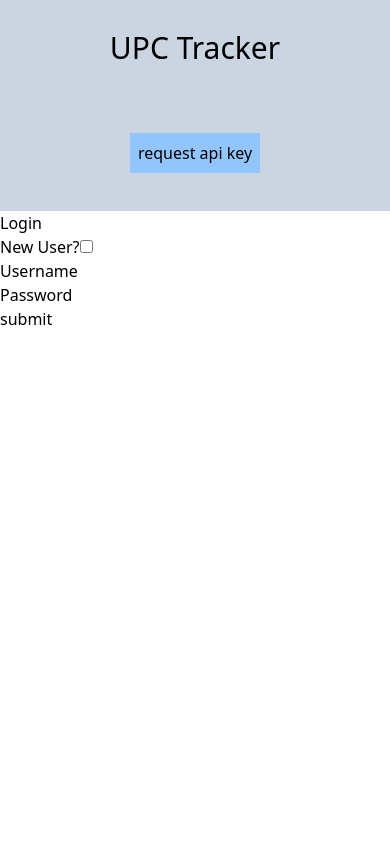
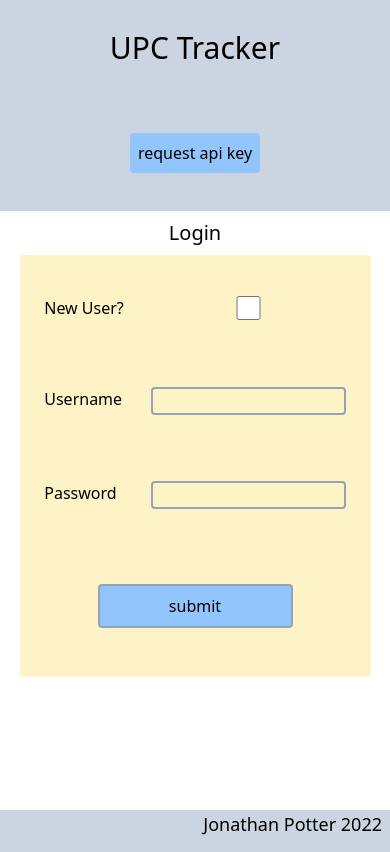
Before and after one commit to JonathanDPotter/upc-tracker-front, a React (Create React App) app: page / in a window 390 px wide. Built offline with nearby package versions, Linux system fonts and the light colour scheme; no server answers.

Commit message:
styled for mobile

```diff
--- a/src/App.tsx
+++ b/src/App.tsx
@@ -9,6 +9,7 @@ import { setToken, setUser } from "./store/slices/authSlice";
 import api from "./api";
 // styles
 import "./index.css";
+import Footer from "./components/Footer/Footer";
 
 
 const App = () => {
@@ -35,6 +36,7 @@ const App = () => {
     <div className="app">
       <Header logOut={logOut} />
       <div className="main">{user ? <Home /> : <Login />}</div>
+      <Footer />
     </div>
   );
 };
--- a/src/components/CreateGroup/CreateGroup.tsx
+++ b/src/components/CreateGroup/CreateGroup.tsx
@@ -73,8 +73,8 @@ const CreateGroup: FC<Iprops> = ({ close }) => {
   if (portal) {
     return createPortal(
       <div className="modal">
-        <div className="create card">
-          <h2>Create Group</h2>
+        <div className="card flex flex-col items-center">
+          <h2 className="card-title">Create Group</h2>
           <form action="submit" onSubmit={handleSubmit}>
             <div className="label-input">
               <label htmlFor="title">Title</label>
@@ -98,7 +98,7 @@ const CreateGroup: FC<Iprops> = ({ close }) => {
             </div>
             <input type="submit" value="save" className="btn" />
           </form>
-          <button onClick={close}>cancel</button>
+          <button className="w-[30vw]" onClick={close}>cancel</button>
         </div>
       </div>,
       portal
--- /dev/null
+++ b/src/components/Footer/Footer.tsx
@@ -0,0 +1,11 @@
+import React from "react";
+
+const Footer = () => {
+  return (
+    <footer className="h-[5vh] bg-slate-300 px-2 relative bottom-0">
+      <p className="text-lg w-fit ml-auto ">Jonathan Potter 2022</p>
+    </footer>
+  );
+};
+
+export default Footer;
--- a/src/components/Group/Group.tsx
+++ b/src/components/Group/Group.tsx
@@ -105,18 +105,22 @@ const Group: FC<Iprops> = ({ id, savedTitle, savedUpcs, close }) => {
   if (portal) {
     return createPortal(
       <div className="modal">
-        <div className="edit card">
-          <p className="group-title">{title}</p>
-          <div className="side-by-side">
-            <div className="saved">
-              <p className="saved-label">Saved UPCs</p>
+        <div className="card">
+          <p className="card-title">{title}</p>
+          <div className="flex flex-row">
+            <div className="h-full w-1/3 text-center">
+              <p className="text-lg">Saved UPCs</p>
               <div className="upcs">
                 {savedUpcs.map((upc, i) => {
                   return <p key={`title${i}`}>{upc}</p>;
                 })}
               </div>
             </div>
-            <form className="edit-form" action="submit" onSubmit={handleSubmit}>
+            <form
+              className="h-full w-2/3"
+              action="submit"
+              onSubmit={handleSubmit}
+            >
               <div className="label-input">
                 <label htmlFor="title">Title</label>
                 <input
@@ -152,10 +156,14 @@ const Group: FC<Iprops> = ({ id, savedTitle, savedUpcs, close }) => {
               />
             </form>
           </div>
-          <div className="buttons">
-            <button onClick={copyToClipboard}>Copy Saved</button>
-            <button onClick={close}>cancel</button>
-            <button className="delete" onClick={deleteGroup}>
+          <div className="flex justify-around w-full">
+            <button className="w-[30vw]" onClick={copyToClipboard}>
+              Copy Saved
+            </button>
+            <button className="w-[30vw]" onClick={close}>
+              Cancel
+            </button>
+            <button className="w-[30vw]" onClick={deleteGroup}>
               Delete
             </button>
           </div>
--- a/src/components/Header/Header.tsx
+++ b/src/components/Header/Header.tsx
@@ -25,10 +25,7 @@ const Header: FC<Iprops> = ({ logOut }) => {
         {user ? (
           <button onClick={logOut}>Log Out</button>
         ) : (
-          <a
-            href="mailto: jonathan.d.potter@outlook.com?
-          subject=UPC TRACKER API KEY REQUEST"
-          >
+          <a href="mailto: jonathan.d.potter@outlook.com?subject=UPC TRACKER API KEY REQUEST">
             <button>request api key</button>
           </a>
         )}
--- a/src/components/Home/Home.tsx
+++ b/src/components/Home/Home.tsx
@@ -15,8 +15,8 @@ const Home = () => {
   const [groupOpen, setGroupOpen] = useState<Igroup | null>(null);
 
   return (
-    <div className="flex flex-col align-center">
-      <h2 className="text-xl w-fit mx-auto my-2">Saved Groups</h2>
+    <div className="page flex flex-col align-center">
+      <h2 className="page-title">Saved Groups</h2>
       {isLoading && <h1>Loading...</h1>}
       {data &&
         data.map((datum: any) => (
--- a/src/components/Login/Login.tsx
+++ b/src/components/Login/Login.tsx
@@ -47,8 +47,8 @@ const Login = () => {
   };
 
   return (
-    <section className="login">
-      <h1>{newUser ? "Register" : "Login"}</h1>
+    <div className="page">
+      <h2 className="page-title">{newUser ? "Register" : "Login"}</h2>
       <form action="submit" onSubmit={handleSubmit}>
         <div className="label-input">
           <label htmlFor="newUser">New User?</label>
@@ -58,7 +58,7 @@ const Login = () => {
             id="newUser"
             checked={newUser}
             onChange={handleChange}
-          />
+            />
         </div>
         <div className="label-input">
           <label htmlFor="username">Username</label>
@@ -68,6 +68,7 @@ const Login = () => {
             id="username"
             onChange={handleChange}
             value={username}
+            autoComplete="username"
           />
         </div>
         <div className="label-input">
@@ -96,7 +97,7 @@ const Login = () => {
         )}
         <input type="submit" value="submit" className="btn" />
       </form>
-    </section>
+    </div>
   );
 };
 
--- a/src/index.css
+++ b/src/index.css
@@ -6,8 +6,52 @@
   @apply box-border;
 }
 
-@layer components {
-  button {
-    @apply bg-blue-300 p-2 m-2;
+html,
+body {
+  @apply overflow-x-hidden relative;
+}
+
+@layer base {
+  button,
+  .btn {
+    @apply bg-blue-300 p-2 m-2 rounded;
+  }
+
+  form {
+    @apply h-[50vh] flex flex-col items-center justify-around w-[90vw] mx-auto rounded bg-amber-100 p-2;
+  }
+
+  input {
+    @apply w-[50vw] max-w-[90%] border-2 border-slate-400 rounded bg-inherit;
+  }
+
+  textarea {
+    @apply bg-inherit border border-2 border-slate-400 rounded resize-none p-2;
   }
 }
+
+@layer components {
+  .page {
+    @apply min-h-[70vh];
+  }
+
+  .page-title {
+    @apply text-xl w-fit mx-auto my-2;
+  }
+
+  .label-input {
+    @apply w-[90%] flex flex-row justify-between;
+  }
+
+  .modal {
+    @apply fixed top-0 left-0 h-[100vh] w-[100vw] bg-slate-500/50 flex items-center justify-center;
+  }
+
+  .card {
+    @apply bg-white rounded p-2 w-[95vw];
+  }
+
+  .card-title {
+    @apply text-lg w-fit mx-auto my-2;
+  }
+}
```
